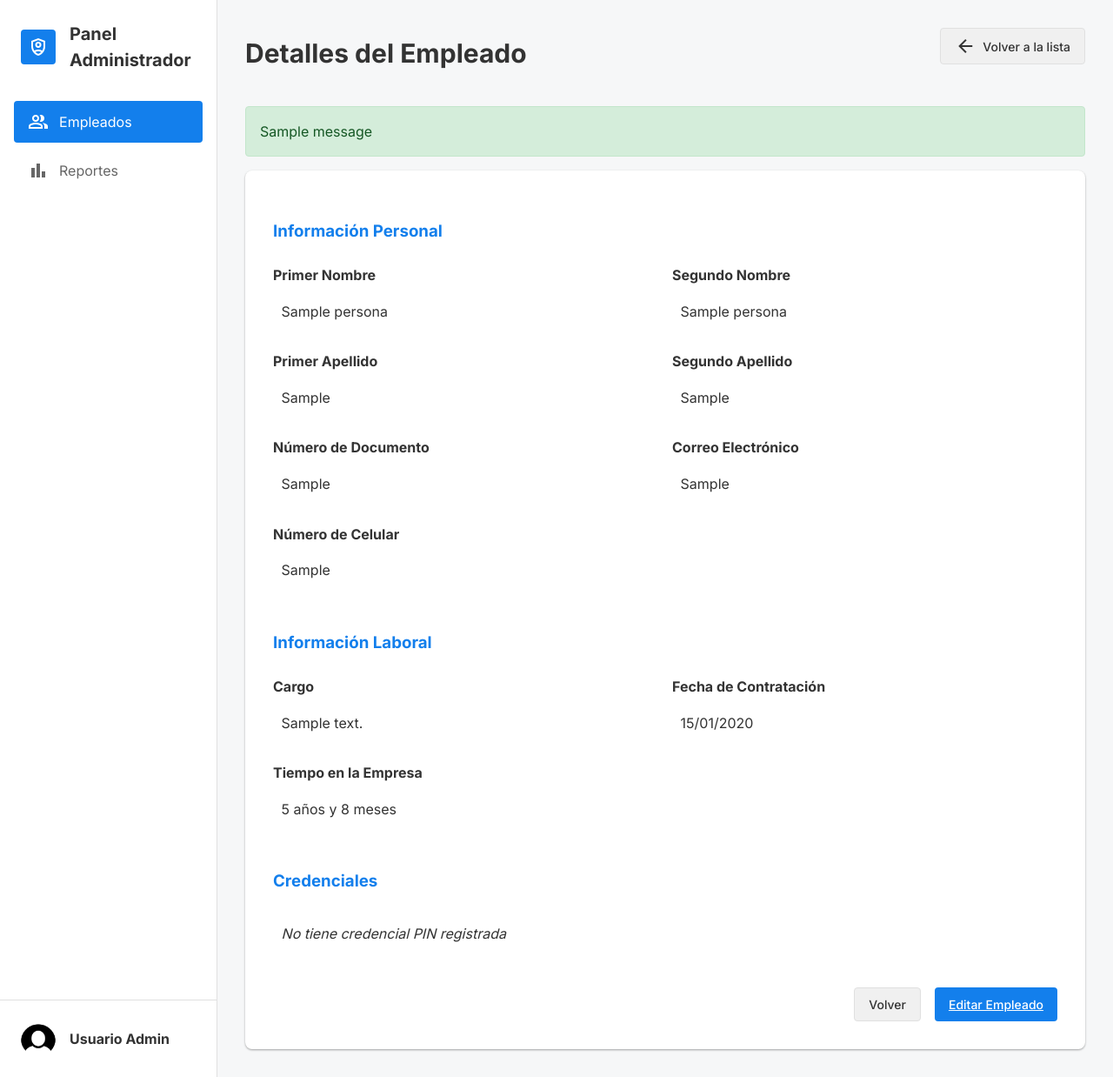
After one commit to xEstebaan/jsv-soft, a Flask app: page /admin/empleados/ver/1 in a window 1280 px wide. The commit adds this page. Shown: the whole page at 87% size. Run offline with Flask 3, Linux system fonts and the light colour scheme; tables that the repository leaves empty hold one stand-in row (values such as "Sample post"); one stand-in notice (Sample message) is shown.

Commit message:
Realizando funcionalidad para editar y visualizar

```diff
--- /dev/null
+++ b/app/static/css/empleado_detalles.css
@@ -0,0 +1,59 @@
+/* Estilos específicos para la vista de detalles */
+.detail-group {
+    margin-bottom: 1.5rem;
+    flex: 1;
+}
+
+.detail-group label {
+    display: block;
+    font-weight: 600;
+    margin-bottom: 0.5rem;
+    color: var(--text-dark);
+}
+
+.detail-group p {
+    font-size: 1rem;
+    padding: 0.6rem;
+    margin: 0;
+    background-color: var(--bg-light);
+    border-radius: 4px;
+    min-height: 2.5rem;
+    line-height: 1.5;
+}
+
+.credential-value {
+    font-family: monospace;
+    letter-spacing: 1px;
+    font-weight: 600;
+    font-size: 1.1rem !important;
+}
+
+.credential-status {
+    font-weight: 600;
+}
+
+.credential-status.active {
+    color: var(--success-color);
+}
+
+.credential-status.inactive {
+    color: var(--error-color);
+}
+
+.no-credential {
+    color: var(--text-muted);
+    font-style: italic;
+}
+
+.detail-section h3 {
+    color: var(--primary-color);
+    margin-top: 1.5rem;
+    margin-bottom: 1rem;
+    padding-bottom: 0.5rem;
+    border-bottom: 1px solid var(--border-light);
+}
+
+:root {
+    --success-color: #28a745;
+    --error-color: #dc3545;
+}
--- a/app/static/js/empleados.js
+++ b/app/static/js/empleados.js
@@ -9,16 +9,32 @@ function validarEmail(email) {
 }
 
 document.addEventListener('DOMContentLoaded', function() {
+    // Configuración global de DataTables para traducción al español
+    $.extend(true, $.fn.dataTable.defaults, {
+        language: {
+            url: '//cdn.datatables.net/plug-ins/1.13.6/i18n/es-ES.json'
+        }
+    });
+
     // Verificar si existe la tabla de empleados
     const empleadosTable = document.getElementById('empleadosTable');
     if (empleadosTable) {
-        // Comprobar si DataTables ya está inicializado
         if (!$.fn.dataTable.isDataTable('#empleadosTable')) {
-            // Inicializar DataTable con opciones
             $('#empleadosTable').DataTable({
                 language: {
                     url: '//cdn.datatables.net/plug-ins/1.13.6/i18n/es-ES.json',
-                    search: "Buscar empleados por nombre, cédula o rol..."
+                    search: "Buscar empleados: ",
+                    lengthMenu: "Mostrar _MENU_ registros",
+                    info: "Mostrando _START_ a _END_ de _TOTAL_ registros",
+                    infoEmpty: "Mostrando 0 a 0 de 0 registros",
+                    infoFiltered: "(filtrado de _MAX_ registros totales)",
+                    paginate: {
+                        first: "Primero",
+                        last: "Último",
+                        next: "Siguiente",
+                        previous: "Anterior"
+                    },
+                    zeroRecords: "No se encontraron registros coincidentes"
                 },
                 responsive: true,
                 lengthMenu: [[5, 10, 25, 50, -1], [5, 10, 25, 50, "Todos"]],
@@ -33,18 +49,14 @@ document.addEventListener('DOMContentLoaded', function() {
         document.querySelectorAll('.btn-ver').forEach(btn => {
             btn.addEventListener('click', function() {
                 const empleadoId = this.getAttribute('data-id');
-                const row = this.closest('tr');
-                const nombre = row.querySelector('.name-cell').textContent.trim();
-                console.log(`Ver detalles del empleado ID: ${empleadoId}, Nombre: ${nombre}`);
+                window.location.href = `/admin/empleados/ver/${empleadoId}`;
             });
         });
 
         document.querySelectorAll('.btn-editar').forEach(btn => {
             btn.addEventListener('click', function() {
                 const empleadoId = this.getAttribute('data-id');
-                const row = this.closest('tr');
-                const nombre = row.querySelector('.name-cell').textContent.trim();
-                console.log(`Editar empleado ID: ${empleadoId}, Nombre: ${nombre}`);
+                window.location.href = `/admin/empleados/editar/${empleadoId}`;
             });
         });
 
@@ -53,7 +65,10 @@ document.addEventListener('DOMContentLoaded', function() {
                 const empleadoId = this.getAttribute('data-id');
                 const row = this.closest('tr');
                 const nombre = row.querySelector('.name-cell').textContent.trim();
-                console.log(`Inactivar empleado ID: ${empleadoId}, Nombre: ${nombre}`);
+
+                if (confirm(`¿Está seguro que desea inactivar al empleado: ${nombre}?`)) {
+
+                }
             });
         });
     }
--- /dev/null
+++ b/app/templates/admin/ver_empleado.html
@@ -0,0 +1,151 @@
+<!DOCTYPE html>
+<html lang="es">
+<head>
+    <meta charset="utf-8"/>
+    <meta content="width=device-width, initial-scale=1.0" name="viewport"/>
+    <title>Detalles de Empleado</title>
+    <link href="https://fonts.googleapis.com/css2?family=Inter:wght@400;500;700;900&display=swap" rel="stylesheet">
+    <link href="https://fonts.googleapis.com/css2?family=Material+Symbols+Outlined" rel="stylesheet"/>
+    <link rel="stylesheet" href="{{ url_for('static', filename='css/empleados.css') }}" />
+    <link rel="stylesheet" href="{{ url_for('static', filename='css/forms.css') }}" />
+    <link rel="stylesheet" href="{{ url_for('static', filename='css/empleado_detalles.css') }}" />
+    <script src="{{ url_for('static', filename='js/empleados.js') }}"></script>
+</head>
+<body>
+    <div class="container">
+        <aside class="sidebar">
+            <div class="sidebar-header">
+                <div class="logo-container">
+                    <span class="material-symbols-outlined">shield_person</span>
+                </div>
+                <h1>Panel Administrador</h1>
+            </div>
+            <nav class="sidebar-nav">
+                <a href="{{ url_for('admin.lista_empleados') }}" class="nav-link">
+                    <span class="material-symbols-outlined">group</span>
+                    Empleados
+                </a>
+                <a href="#" class="nav-link">
+                    <span class="material-symbols-outlined">bar_chart</span>
+                    Reportes
+                </a>
+            </nav>
+            <div class="user-profile">
+                <img src="{{ url_for('static', filename='img/usuario.png') }}" alt="User avatar" class="avatar">
+                <div class="user-info">
+                    <p class="user-name">{{ current_user.persona.primer_nombre if current_user.persona else 'Usuario Admin' }}</p>
+                </div>
+            </div>
+        </aside>
+
+        <main class="main-content">
+            <div class="header">
+                <h2>Detalles del Empleado</h2>
+                <a href="{{ url_for('admin.lista_empleados') }}" class="btn-secondary btn-back">
+                    <span class="material-symbols-outlined">arrow_back</span>
+                    <span>Volver a la lista</span>
+                </a>
+            </div>
+
+            {% with messages = get_flashed_messages(with_categories=true) %}
+            {% if messages %}
+            {% for category, message in messages %}
+            <div class="alert alert-{{ category }}">
+                {{ message }}
+            </div>
+            {% endfor %}
+            {% endif %}
+            {% endwith %}
+
+            <div class="form-container">
+                <div class="detail-section">
+                    <h3>Información Personal</h3>
+                    <div class="form-row">
+                        <div class="detail-group">
+                            <label>Primer Nombre</label>
+                            <p>{{ persona.primer_nombre }}</p>
+                        </div>
+                        <div class="detail-group">
+                            <label>Segundo Nombre</label>
+                            <p>{{ persona.segundo_nombre or 'No registrado' }}</p>
+                        </div>
+                    </div>
+
+                    <div class="form-row">
+                        <div class="detail-group">
+                            <label>Primer Apellido</label>
+                            <p>{{ persona.primer_apellido }}</p>
+                        </div>
+                        <div class="detail-group">
+                            <label>Segundo Apellido</label>
+                            <p>{{ persona.segundo_apellido or 'No registrado' }}</p>
+                        </div>
+                    </div>
+
+                    <div class="form-row">
+                        <div class="detail-group">
+                            <label>Número de Documento</label>
+                            <p>{{ persona.documento }}</p>
+                        </div>
+                        <div class="detail-group">
+                            <label>Correo Electrónico</label>
+                            <p>{{ persona.correo }}</p>
+                        </div>
+                    </div>
+
+                    <div class="form-row">
+                        <div class="detail-group">
+                            <label>Número de Celular</label>
+                            <p>{{ persona.celular or 'No registrado' }}</p>
+                        </div>
+                    </div>
+
+                    <h3>Información Laboral</h3>
+                    <div class="form-row">
+                        <div class="detail-group">
+                            <label>Cargo</label>
+                            <p>{{ cargo.descripcion }}</p>
+                        </div>
+                        <div class="detail-group">
+                            <label>Fecha de Contratación</label>
+                            <p>{{ empleado.fecha_contratacion.strftime('%d/%m/%Y') }}</p>
+                        </div>
+                    </div>
+
+                    <div class="form-row">
+                        <div class="detail-group">
+                            <label>Tiempo en la Empresa</label>
+                            <p>{{ tiempo_empresa }}</p>
+                        </div>
+                    </div>
+
+                    <h3>Credenciales</h3>
+                    <div class="form-row">
+                        {% if credencial_pin %}
+                        <div class="detail-group">
+                            <label>PIN</label>
+                            <p class="credential-value">{{ credencial_pin.valor }}</p>
+                        </div>
+                        <div class="detail-group">
+                            <label>Estado</label>
+                            <p class="credential-status {% if credencial_pin.activo %}active{% else %}inactive{% endif %}">
+                                {{ 'Activo' if credencial_pin.activo else 'Inactivo' }}
+                            </p>
+                        </div>
+                        {% else %}
+                        <div class="detail-group">
+                            <p class="no-credential">No tiene credencial PIN registrada</p>
+                        </div>
+                        {% endif %}
+                    </div>
+
+                    <div class="btn-container">
+                        <a href="{{ url_for('admin.lista_empleados') }}" class="btn-secondary">Volver</a>
+                        <a href="{{ url_for('admin.editar_empleado', empleado_id=empleado.empleado_id) }}" class="btn-primary">Editar Empleado</a>
+                    </div>
+                </div>
+            </div>
+        </main>
+    </div>
+</body>
+</html>
--- a/config.py
+++ b/config.py
@@ -9,3 +9,4 @@ class Config:
     SQLALCHEMY_DATABASE_URI = os.environ.get("DATABASE_URL")
     SQLALCHEMY_TRACK_MODIFICATIONS = False
     WTF_CSRF_ENABLED = True
+    # DEBUG = True
```
Also changed, not shown: app/routers/admin.py (+183 -2 lines), app/static/css/datatable_empleados.css (+12 -8 lines), app/templates/admin/editar_empleado.html (added, +179 -0 lines), app/templates/admin/vista_empleados.html (+27 -28 lines).
